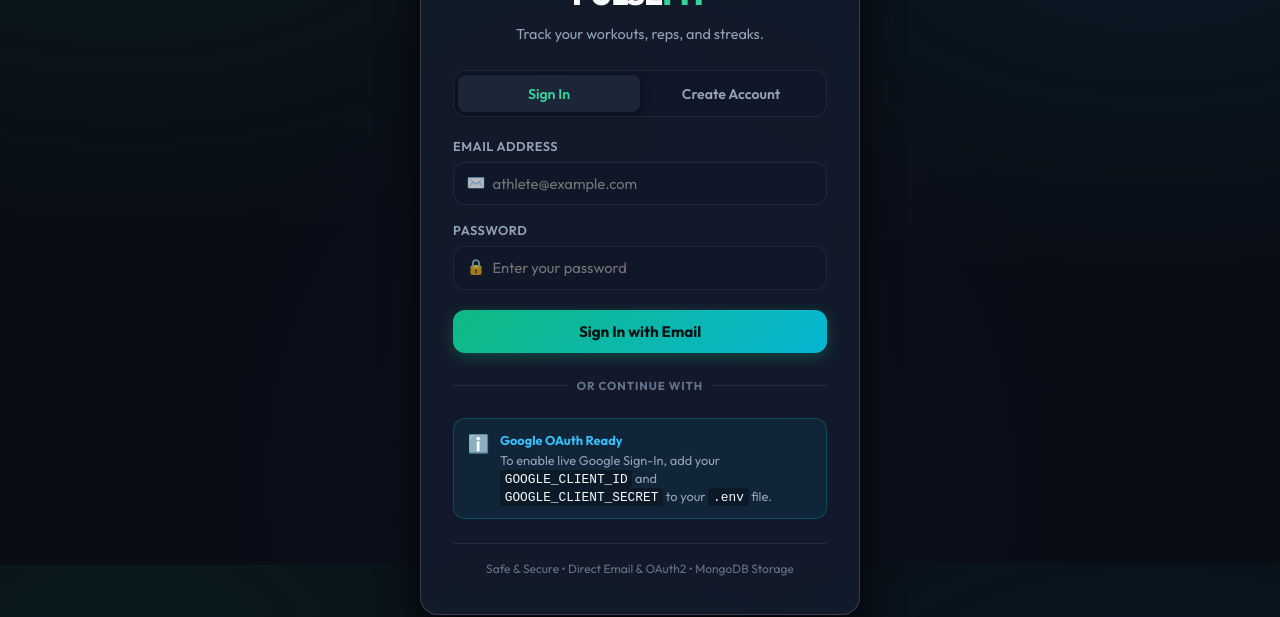
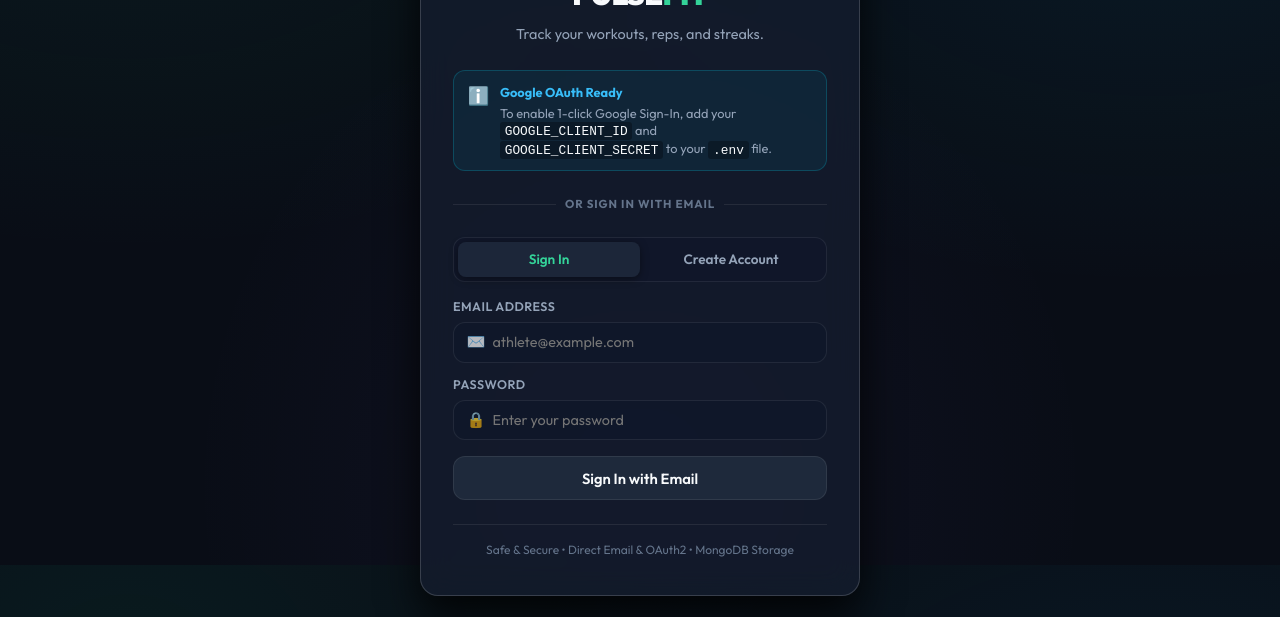
Before and after one commit to mefortunato/workout-tracker, a SvelteKit app in the folder frontend/: page /login in a window 1280 px wide. Shown: the part 235-852 px from the top of the page. Built offline with nearby package versions, Linux system fonts and the light colour scheme; no server answers.

Commit message:
feat(ui): prioritize and highlight Google Sign-In on login page
Place prominent Continue with Google card at top with badge and subtext, position email login beneath divider, and demote demo mode to subtle link

```diff
--- a/frontend/src/routes/login/+page.svelte
+++ b/frontend/src/routes/login/+page.svelte
@@ -102,6 +102,48 @@
           <p>Connecting to authentication servers...</p>
         </div>
       {:else}
+        <!-- Primary & Prominent: Google Sign In -->
+        <div class="google-prominent-section">
+          {#if authConfig?.google_auth_enabled}
+            <a href="/api/auth/google/login" class="google-prominent-card animate-pop-in">
+              <div class="google-icon-bubble">
+                <svg width="22" height="22" viewBox="0 0 24 24">
+                  <path fill="#4285F4" d="M22.56 12.25c0-.78-.07-1.53-.2-2.25H12v4.26h5.92c-.26 1.37-1.04 2.53-2.21 3.31v2.77h3.57c2.08-1.92 3.28-4.74 3.28-8.09z"/>
+                  <path fill="#34A853" d="M12 23c2.97 0 5.46-.98 7.28-2.66l-3.57-2.77c-.98.66-2.23 1.06-3.71 1.06-2.86 0-5.29-1.93-6.16-4.53H2.18v2.84C3.99 20.53 7.7 23 12 23z"/>
+                  <path fill="#FBBC05" d="M5.84 14.09c-.22-.66-.35-1.36-.35-2.09s.13-1.43.35-2.09V7.06H2.18C1.43 8.55 1 10.22 1 12s.43 3.45 1.18 4.94l2.85-2.22.81-.63z"/>
+                  <path fill="#EA4335" d="M12 5.38c1.62 0 3.06.56 4.21 1.64l3.15-3.15C17.45 2.09 14.97 1 12 1 7.7 1 3.99 3.47 2.18 7.06l3.66 2.84c.87-2.6 3.3-4.52 6.16-4.52z"/>
+                </svg>
+              </div>
+              <div class="google-card-content">
+                <span class="google-main-title">Continue with Google</span>
+                <span class="google-subtitle">Recommended • 1-click instant access</span>
+              </div>
+              <div class="google-arrow">
+                <svg width="20" height="20" viewBox="0 0 24 24" fill="none" stroke="currentColor" stroke-width="2.5">
+                  <path d="M5 12h14"></path>
+                  <path d="M12 5l7 7-7 7"></path>
+                </svg>
+              </div>
+            </a>
+          {:else}
+            <!-- Notice when Google credentials are not yet configured -->
+            <div class="google-setup-notice">
+              <span class="notice-icon">ℹ️</span>
+              <div class="notice-content">
+                <strong>Google OAuth Ready</strong>
+                <p>To enable 1-click Google Sign-In, add your <code>GOOGLE_CLIENT_ID</code> and <code>GOOGLE_CLIENT_SECRET</code> to your <code>.env</code> file.</p>
+              </div>
+            </div>
+          {/if}
+        </div>
+
+        <!-- Divider -->
+        <div class="divider">
+          <span>OR SIGN IN WITH EMAIL</span>
+        </div>
+
+        <!-- Secondary: Email / Password Section -->
+        <div class="email-section">
           <!-- Auth Tabs: Sign In / Create Account -->
           <div class="auth-tabs">
             <button
@@ -181,7 +223,7 @@
 
             <button
               type="submit"
-            class="btn btn-primary btn-submit"
+              class="btn btn-secondary btn-submit"
               disabled={isLoggingIn}
             >
               {#if isLoggingIn}
@@ -194,35 +236,6 @@
               {/if}
             </button>
           </form>
-
-        <!-- Divider -->
-        <div class="divider">
-          <span>OR CONTINUE WITH</span>
-        </div>
-
-        <!-- Google Sign In Section -->
-        <div class="google-auth-section">
-          {#if authConfig?.google_auth_enabled}
-            <!-- Standard OAuth redirect link -->
-            <a href="/api/auth/google/login" class="btn btn-secondary google-direct-btn">
-              <svg width="18" height="18" viewBox="0 0 24 24">
-                <path fill="#4285F4" d="M22.56 12.25c0-.78-.07-1.53-.2-2.25H12v4.26h5.92c-.26 1.37-1.04 2.53-2.21 3.31v2.77h3.57c2.08-1.92 3.28-4.74 3.28-8.09z"/>
-                <path fill="#34A853" d="M12 23c2.97 0 5.46-.98 7.28-2.66l-3.57-2.77c-.98.66-2.23 1.06-3.71 1.06-2.86 0-5.29-1.93-6.16-4.53H2.18v2.84C3.99 20.53 7.7 23 12 23z"/>
-                <path fill="#FBBC05" d="M5.84 14.09c-.22-.66-.35-1.36-.35-2.09s.13-1.43.35-2.09V7.06H2.18C1.43 8.55 1 10.22 1 12s.43 3.45 1.18 4.94l2.85-2.22.81-.63z"/>
-                <path fill="#EA4335" d="M12 5.38c1.62 0 3.06.56 4.21 1.64l3.15-3.15C17.45 2.09 14.97 1 12 1 7.7 1 3.99 3.47 2.18 7.06l3.66 2.84c.87-2.6 3.3-4.52 6.16-4.52z"/>
-              </svg>
-              <span>Sign in with Google</span>
-            </a>
-          {:else}
-            <!-- Notice when Google credentials are not yet configured -->
-            <div class="google-setup-notice">
-              <span class="notice-icon">ℹ️</span>
-              <div class="notice-content">
-                <strong>Google OAuth Ready</strong>
-                <p>To enable live Google Sign-In, add your <code>GOOGLE_CLIENT_ID</code> and <code>GOOGLE_CLIENT_SECRET</code> to your <code>.env</code> file.</p>
-              </div>
-            </div>
-          {/if}
         </div>
 
         <!-- Demo Login Option -->
@@ -230,12 +243,11 @@
           <div class="demo-section">
             <button
               type="button"
-              class="btn btn-secondary btn-demo"
+              class="btn-demo-link"
               disabled={isLoggingIn}
               onclick={handleDemoLogin}
             >
-              <span class="demo-bolt">⚡</span>
-              <span>{isLoggingIn ? 'Signing in...' : 'Try Demo Mode (Instant)'}</span>
+              <span>⚡ Want to preview first? <strong>Try Demo Mode</strong></span>
             </button>
           </div>
         {/if}
@@ -310,129 +322,76 @@
     gap: 1.25rem;
   }
 
-  /* Auth Tabs */
-  .auth-tabs {
-    display: grid;
-    grid-template-columns: 1fr 1fr;
-    background: rgba(15, 23, 42, 0.6);
-    padding: 4px;
-    border-radius: var(--radius-md);
-    border: 1px solid var(--border-subtle);
+  /* Prominent Google Sign-In Card */
+  .google-prominent-section {
+    display: flex;
+    flex-direction: column;
+    gap: 0.5rem;
   }
 
-  .tab-btn {
-    background: transparent;
-    border: none;
-    color: var(--text-muted);
-    padding: 0.6rem 0.5rem;
-    font-size: 0.88rem;
-    font-weight: 600;
-    border-radius: var(--radius-sm);
+  .google-prominent-card {
+    display: flex;
+    align-items: center;
+    gap: 1rem;
+    padding: 0.95rem 1.25rem;
+    background: linear-gradient(135deg, rgba(30, 41, 59, 0.9) 0%, rgba(15, 23, 42, 0.98) 100%);
+    border: 1.5px solid rgba(66, 133, 244, 0.4);
+    border-radius: var(--radius-md);
+    text-decoration: none;
     cursor: pointer;
-    transition: all 0.2s ease;
+    transition: all 0.25s cubic-bezier(0.16, 1, 0.3, 1);
+    box-shadow: 0 4px 16px rgba(0, 0, 0, 0.4), 0 0 20px rgba(66, 133, 244, 0.12);
+    position: relative;
   }
 
-  .tab-btn:hover {
-    color: var(--text-main);
+  .google-prominent-card:hover {
+    border-color: #4285f4;
+    background: linear-gradient(135deg, rgba(37, 99, 235, 0.15) 0%, rgba(15, 23, 42, 0.98) 100%);
+    box-shadow: 0 8px 28px rgba(0, 0, 0, 0.6), 0 0 28px rgba(66, 133, 244, 0.3);
+    transform: translateY(-2px);
   }
 
-  .tab-btn.active {
-    background: rgba(30, 41, 59, 0.9);
-    color: var(--accent-emerald-light);
-    box-shadow: 0 2px 8px rgba(0, 0, 0, 0.4);
-  }
-
-  /* Form error alert */
-  .form-error-alert {
-    background: rgba(239, 68, 68, 0.12);
-    border: 1px solid rgba(239, 68, 68, 0.35);
-    border-radius: var(--radius-md);
-    padding: 0.65rem 0.85rem;
-    display: flex;
-    align-items: center;
-    gap: 0.5rem;
-    text-align: left;
-    font-size: 0.84rem;
-    color: #fca5a5;
-  }
-
-  /* Email Form */
-  .email-auth-form {
-    display: flex;
-    flex-direction: column;
-    gap: 1rem;
-    text-align: left;
-  }
-
-  .input-group {
-    display: flex;
-    flex-direction: column;
-    gap: 0.35rem;
-  }
-
-  .input-group label {
-    font-size: 0.8rem;
-    font-weight: 600;
-    color: var(--text-muted);
-    text-transform: uppercase;
-    letter-spacing: 0.04em;
-  }
-
-  .input-field-wrapper {
-    position: relative;
-    display: flex;
-    align-items: center;
-  }
-
-  .field-icon {
-    position: absolute;
-    left: 0.85rem;
-    font-size: 0.95rem;
-    pointer-events: none;
-    opacity: 0.7;
-  }
-
-  .input-field-wrapper input {
-    width: 100%;
-    background: rgba(15, 23, 42, 0.7);
-    border: 1px solid var(--border-subtle);
-    border-radius: var(--radius-md);
-    padding: 0.7rem 0.85rem 0.7rem 2.4rem;
-    color: var(--text-main);
-    font-size: 0.92rem;
-    transition: border-color 0.2s ease, box-shadow 0.2s ease;
-  }
-
-  .input-field-wrapper input:focus {
-    outline: none;
-    border-color: var(--accent-emerald);
-    box-shadow: 0 0 0 3px rgba(16, 185, 129, 0.15);
-  }
-
-  .btn-submit {
-    width: 100%;
-    padding: 0.75rem 1rem;
-    font-size: 0.95rem;
-    font-weight: 700;
-    margin-top: 0.25rem;
+  .google-icon-bubble {
+    width: 40px;
+    height: 40px;
+    background: #ffffff;
+    border-radius: 50%;
     display: flex;
     align-items: center;
     justify-content: center;
-    gap: 0.5rem;
+    flex-shrink: 0;
+    box-shadow: 0 2px 6px rgba(0, 0, 0, 0.25);
   }
 
-  .google-auth-section {
+  .google-card-content {
     display: flex;
     flex-direction: column;
-    align-items: center;
-    gap: 0.75rem;
+    text-align: left;
+    flex: 1;
+    gap: 0.15rem;
   }
 
-  .google-direct-btn {
-    width: 100%;
-    padding: 0.7rem 1rem;
-    font-size: 0.92rem;
-    gap: 0.75rem;
+  .google-main-title {
+    font-size: 1.02rem;
+    font-weight: 700;
+    color: #ffffff;
+    letter-spacing: -0.01em;
+  }
+
+  .google-subtitle {
+    font-size: 0.76rem;
+    color: var(--accent-cyan-light);
+    font-weight: 500;
+  }
+
+  .google-arrow {
+    color: var(--text-muted);
+    transition: transform 0.2s ease, color 0.2s ease;
+  }
+
+  .google-prominent-card:hover .google-arrow {
+    color: #ffffff;
+    transform: translateX(4px);
   }
 
   .google-setup-notice {
@@ -468,6 +427,7 @@
     color: var(--text-main);
   }
 
+  /* Divider */
   .divider {
     display: flex;
     align-items: center;
@@ -493,20 +453,145 @@
     margin-left: 0.75em;
   }
 
-  .demo-section {
+  /* Secondary: Email Section */
+  .email-section {
     display: flex;
     flex-direction: column;
+    gap: 1rem;
+  }
+
+  .auth-tabs {
+    display: grid;
+    grid-template-columns: 1fr 1fr;
+    background: rgba(15, 23, 42, 0.6);
+    padding: 4px;
+    border-radius: var(--radius-md);
+    border: 1px solid var(--border-subtle);
+  }
+
+  .tab-btn {
+    background: transparent;
+    border: none;
+    color: var(--text-muted);
+    padding: 0.55rem 0.5rem;
+    font-size: 0.85rem;
+    font-weight: 600;
+    border-radius: var(--radius-sm);
+    cursor: pointer;
+    transition: all 0.2s ease;
+  }
+
+  .tab-btn:hover {
+    color: var(--text-main);
+  }
+
+  .tab-btn.active {
+    background: rgba(30, 41, 59, 0.9);
+    color: var(--accent-emerald-light);
+    box-shadow: 0 2px 8px rgba(0, 0, 0, 0.4);
+  }
+
+  .form-error-alert {
+    background: rgba(239, 68, 68, 0.12);
+    border: 1px solid rgba(239, 68, 68, 0.35);
+    border-radius: var(--radius-md);
+    padding: 0.65rem 0.85rem;
+    display: flex;
+    align-items: center;
+    gap: 0.5rem;
+    text-align: left;
+    font-size: 0.84rem;
+    color: #fca5a5;
+  }
+
+  .email-auth-form {
+    display: flex;
+    flex-direction: column;
+    gap: 0.85rem;
+    text-align: left;
+  }
+
+  .input-group {
+    display: flex;
+    flex-direction: column;
+    gap: 0.3rem;
+  }
+
+  .input-group label {
+    font-size: 0.78rem;
+    font-weight: 600;
+    color: var(--text-muted);
+    text-transform: uppercase;
+    letter-spacing: 0.04em;
+  }
+
+  .input-field-wrapper {
+    position: relative;
+    display: flex;
+    align-items: center;
+  }
+
+  .field-icon {
+    position: absolute;
+    left: 0.85rem;
+    font-size: 0.95rem;
+    pointer-events: none;
+    opacity: 0.7;
+  }
+
+  .input-field-wrapper input {
+    width: 100%;
+    background: rgba(15, 23, 42, 0.7);
+    border: 1px solid var(--border-subtle);
+    border-radius: var(--radius-md);
+    padding: 0.65rem 0.85rem 0.65rem 2.4rem;
+    color: var(--text-main);
+    font-size: 0.9rem;
+    transition: border-color 0.2s ease, box-shadow 0.2s ease;
+  }
+
+  .input-field-wrapper input:focus {
+    outline: none;
+    border-color: var(--accent-emerald);
+    box-shadow: 0 0 0 3px rgba(16, 185, 129, 0.15);
+  }
+
+  .btn-submit {
+    width: 100%;
+    padding: 0.7rem 1rem;
+    font-size: 0.92rem;
+    font-weight: 600;
+    margin-top: 0.15rem;
+    display: flex;
+    align-items: center;
+    justify-content: center;
     gap: 0.5rem;
   }
 
-  .btn-demo {
-    width: 100%;
-    padding: 0.7rem 1rem;
-    font-size: 0.9rem;
+  /* Demo Link */
+  .demo-section {
+    display: flex;
+    justify-content: center;
+    margin-top: 0.25rem;
   }
 
-  .demo-bolt {
-    font-size: 1.1rem;
+  .btn-demo-link {
+    background: none;
+    border: none;
+    color: var(--text-dim);
+    font-size: 0.82rem;
+    cursor: pointer;
+    padding: 0.4rem;
+    transition: color 0.2s ease;
+  }
+
+  .btn-demo-link:hover {
+    color: var(--text-main);
+  }
+
+  .btn-demo-link strong {
+    color: var(--accent-emerald-light);
+    text-decoration: underline;
   }
 
   .login-footer {
```
Lines whose indentation alone changed are shown as unchanged.
